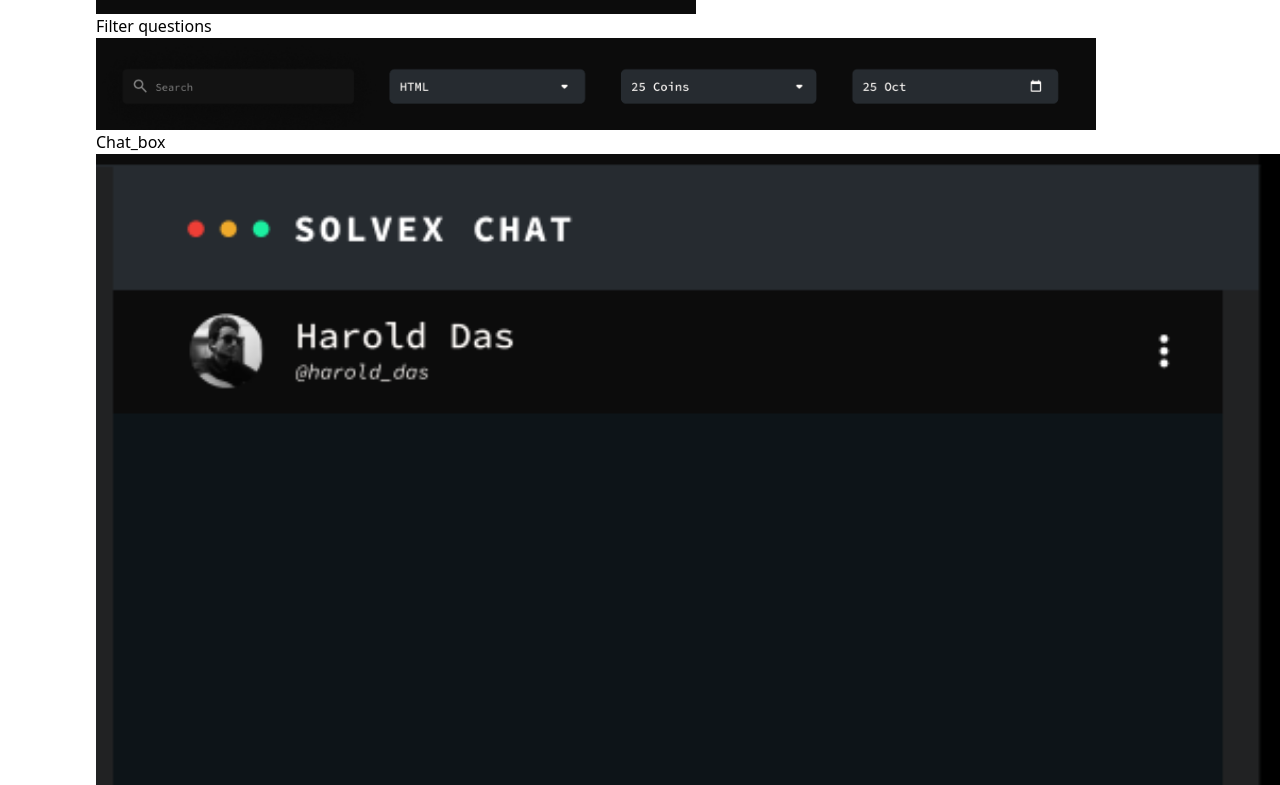
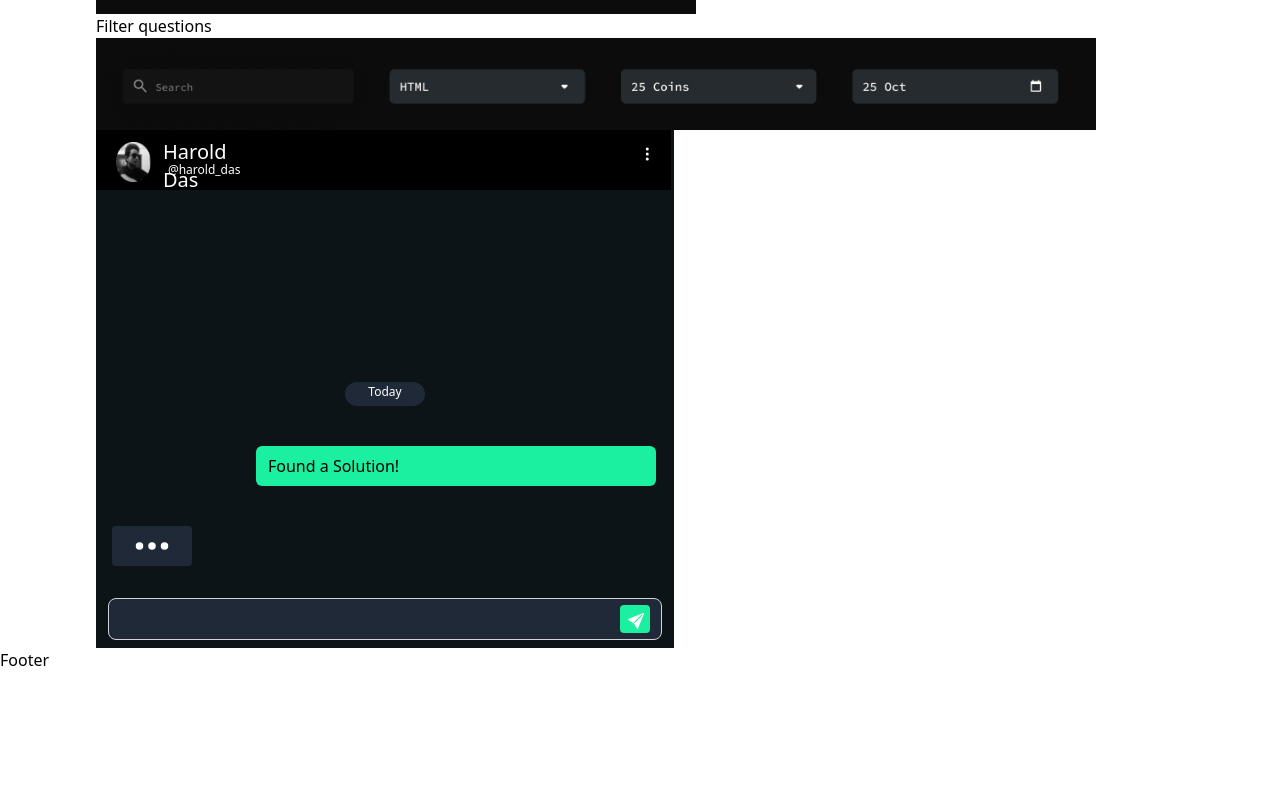
Before and after one commit to DareDevilStudios/notime-solve-x, a Next.js app: page /componentsDisplay in a window 1280 px wide. Shown: the part 769-1554 px from the top of the page. After the commit the page ends 1441 px from the top, so only its background shows below. Built offline with nearby package versions, Linux system fonts and the light colour scheme.

Commit message:
chatbox component

```diff
--- a/package.json
+++ b/package.json
@@ -9,9 +9,11 @@
     "lint": "next lint"
   },
   "dependencies": {
+    "next": "latest",
     "react": "latest",
     "react-dom": "latest",
-    "next": "latest"
+    "react-icon": "^1.0.0",
+    "react-icons": "^4.11.0"
   },
   "devDependencies": {
     "autoprefixer": "latest",
--- a/src/common/components/Chat_box.jsx
+++ b/src/common/components/Chat_box.jsx
@@ -1,20 +1,69 @@
 import Image from "next/image";
 import React from "react";
+import { BsFillSendFill } from 'react-icons/bs';
+import {BsThreeDotsVertical} from 'react-icons/bs';
+import {BsThreeDots} from 'react-icons/bs'
 
 const Chat_box = () => {
   return (
-    <div>
-      <h1>Chat_box</h1>
-      <div className="w-full">
-        <Image
-          className="w-full"
-          src="/website_screenshots/chat_feild.png"
-          alt="Next.js"
-          width={600}
-          height={160}
+    <>
+
+    <div className= "w-[578px]  bg-[#0D1418] ">
+
+
+
+
+
+  <div className="w-[575px] h-[60px] bg-black flex flex-row ">
+  <Image
+          className=" ml-5 h-[2.5rem] mt-3"
+          src="/website_screenshots/person.png"
+          alt="photo"
+          width={35}
+          height={10}
+
         />
-      </div>
-    </div>
+
+        <p className= "text-white text-xl  ml-3  mt-2">Harold Das</p>
+        <p className="text-white text-xs mt-[2rem] mx-[-6rem]  ">@harold_das</p>
+        <BsThreeDotsVertical className=" w-[3rem] fill-white ml-[30rem]  mt-[1rem]"/>
+
+  </div>
+  <div className="w-[5rem] h-[1.5rem] bg-gray-800 mt-[12rem]  rounded-xl text-white mx-auto my-auto pt-0.5 text-center text-xs ">Today</div>
+<div className="w-[25rem] h-[2.5rem] bg-[#1BEFA0] ml-[10rem] rounded-md mt-[2.5rem] pl-3 pt-2">Found a Solution!</div>
+<div className="w-[5rem] h-[2.5rem] mb-[1.5rem] bg-gray-800 rounded ml-[1rem] mt-[2.5rem]">
+<BsThreeDots className="fill-white w-[3rem] my-auto mx-auto h-[2.5rem]"/>
+</div>
+  <div className="flex items-center px-3 mt-[2.5] py-2 rounded-lg ">
+
+
+      <input
+        type="text"
+        className="block p-2.5 w-full text-sm text-gray-900 bg-gray-800  rounded-lg border border-gray-300 focus:ring-blue-500 focus:border-blue-500"
+
+      />
+      <button
+        type="submit"
+        className="inline-flex justify-center  p-2  text-blue-600 rounded-full cursor-pointer hover:bg-blue-100 absolute right-2"
+      />
+        <div className="w-[30px] h-[28px] bg-[#1BEFA0] rounded ml-[-2.6rem]">
+
+        <BsFillSendFill className="text-white ml-2 mt-2" />
+
+
+        </div>
+
+
+
+  </div>
+
+
+
+
+
+  </div>
+    </>
+
   );
 };
 
```
Also changed, not shown: public/website_screenshots/person.png (added), 1 other file (tests, documents, lock files or other folders).
